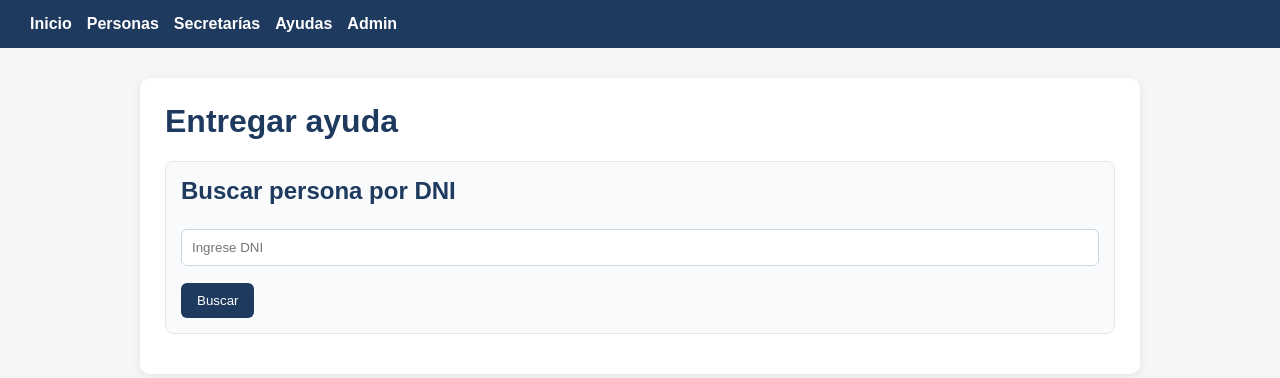
After one commit to NikkyChin/gestion_ayudas, a Django app: page /solicitudes/entregar/ in a window 1280 px wide. The commit adds this page. Shown: the top 378 px of the page. Run offline with Django 5.2, Linux system fonts and the light colour scheme; the visitor is signed in with stand-in values (Sample User, id 1).

Commit message:
Se agrego la opciones de buscar convivientes y darle ayudas a la cabeza de familia

```diff
--- a/config/urls.py
+++ b/config/urls.py
@@ -6,4 +6,5 @@ urlpatterns = [
     path("admin/", admin.site.urls),
     path("personas/", include("personas.urls")),
     path("secretarias/", include("secretarias.urls")),
+    path("solicitudes/", include("solicitudes.urls")),
 ]
--- /dev/null
+++ b/solicitudes/forms.py
@@ -0,0 +1,11 @@
+from django import forms
+from .models import EntregaAyuda
+
+
+class EntregaAyudaForm(forms.ModelForm):
+    class Meta:
+        model = EntregaAyuda
+        fields = ["ayuda", "descripcion"]
+        widgets = {
+            "descripcion": forms.Textarea(attrs={"rows": 4}),
+        }
--- a/solicitudes/models.py
+++ b/solicitudes/models.py
@@ -1,45 +1,51 @@
 from django.db import models
 from django.contrib.auth.models import User
-from personas.models import Persona
+from personas.models import Persona, Conviviente
 from secretarias.models import Ayuda
 
 
-class SolicitudAyuda(models.Model):
-
-    ESTADO_CHOICES = [
-        ("OTORGADA", "Otorgada"),
-        ("RECHAZADA", "Rechazada"),
-    ]
-
+class EntregaAyuda(models.Model):
     persona = models.ForeignKey(
         Persona,
         on_delete=models.PROTECT,
-        related_name="solicitudes"
+        related_name="entregas"
     )
-
     ayuda = models.ForeignKey(
         Ayuda,
-        on_delete=models.PROTECT
+        on_delete=models.PROTECT,
+        related_name="entregas"
     )
-
     usuario = models.ForeignKey(
         User,
-        on_delete=models.PROTECT
+        on_delete=models.PROTECT,
+        related_name="entregas_realizadas"
     )
-
     fecha = models.DateTimeField(auto_now_add=True)
-
-    estado = models.CharField(
-        max_length=10,
-        choices=ESTADO_CHOICES
-    )
-
-    observaciones = models.TextField(blank=True)
+    descripcion = models.TextField(blank=True)
 
     class Meta:
         ordering = ["-fecha"]
-        verbose_name = "Solicitud de ayuda"
-        verbose_name_plural = "Solicitudes de ayuda"
+        verbose_name = "Entrega de ayuda"
+        verbose_name_plural = "Entregas de ayuda"
 
     def __str__(self):
-        return f"{self.persona} - {self.ayuda} - {self.estado}"
+        return f"{self.persona} - {self.ayuda} - {self.fecha.strftime('%d/%m/%Y')}"
+
+
+class EntregaAyudaConviviente(models.Model):
+    entrega = models.ForeignKey(
+        EntregaAyuda,
+        on_delete=models.CASCADE,
+        related_name="convivientes_relacionados"
+    )
+    nombre = models.CharField(max_length=100)
+    apellido = models.CharField(max_length=100)
+    dni = models.CharField(max_length=20, blank=True)
+    parentesco = models.CharField(max_length=50, blank=True)
+
+    class Meta:
+        verbose_name = "Conviviente relacionado"
+        verbose_name_plural = "Convivientes relacionados"
+
+    def __str__(self):
+        return f"{self.apellido}, {self.nombre}"
--- /dev/null
+++ b/solicitudes/urls.py
@@ -0,0 +1,8 @@
+from django.urls import path
+from . import views
+
+app_name = "solicitudes"
+
+urlpatterns = [
+    path("entregar/", views.entregar_ayuda, name="entregar_ayuda"),
+]
--- a/solicitudes/views.py
+++ b/solicitudes/views.py
@@ -1,3 +1,62 @@
-from django.shortcuts import render
+from django.contrib.auth.decorators import login_required
+from django.shortcuts import render, redirect
+from personas.models import Persona, Conviviente
+from secretarias.models import Secretaria, Ayuda
+from .models import EntregaAyuda, EntregaAyudaConviviente
+from .forms import EntregaAyudaForm
 
-# Create your views here.
+
+@login_required
+def entregar_ayuda(request):
+    persona = None
+    conviviente_encontrado = None
+    dni = request.GET.get("dni") or request.POST.get("dni")
+
+    grupo = request.user.groups.first()
+    secretaria = None
+    ayudas = Ayuda.objects.none()
+
+    if grupo:
+        secretaria = Secretaria.objects.filter(nombre=grupo.name, activa=True).first()
+        if secretaria:
+            ayudas = Ayuda.objects.filter(secretaria=secretaria, activa=True)
+
+    if dni:
+        persona = Persona.objects.filter(dni=dni).first()
+
+        if not persona:
+            conviviente_encontrado = Conviviente.objects.filter(dni=dni).first()
+            if conviviente_encontrado:
+                persona = conviviente_encontrado.persona
+
+    if request.method == "POST" and persona:
+        form = EntregaAyudaForm(request.POST)
+        form.fields["ayuda"].queryset = ayudas
+
+        if form.is_valid():
+            entrega = form.save(commit=False)
+            entrega.persona = persona
+            entrega.usuario = request.user
+            entrega.save()
+
+            for conviviente in persona.convivientes.all():
+                EntregaAyudaConviviente.objects.create(
+                    entrega=entrega,
+                    nombre=conviviente.nombre,
+                    apellido=conviviente.apellido,
+                    dni=conviviente.dni,
+                    parentesco=conviviente.parentesco,
+                )
+
+            return redirect("personas:detalle_persona", persona_id=persona.id)
+    else:
+        form = EntregaAyudaForm()
+        form.fields["ayuda"].queryset = ayudas
+
+    return render(request, "solicitudes/entregar_ayuda.html", {
+        "persona": persona,
+        "conviviente_encontrado": conviviente_encontrado,
+        "dni": dni,
+        "form": form,
+        "secretaria": secretaria,
+    })
--- /dev/null
+++ b/templates/solicitudes/entregar_ayuda.html
@@ -0,0 +1,75 @@
+{% extends "base.html" %}
+
+{% block title %}Entregar ayuda{% endblock %}
+
+{% block content %}
+<h1>Entregar ayuda</h1>
+
+<div class="tarjeta">
+    <h2>Buscar persona por DNI</h2>
+
+    <form method="get">
+        <input type="text" name="dni" placeholder="Ingrese DNI">
+        <button type="submit">Buscar</button>
+    </form>
+</div>
+
+{% if dni and not persona %}
+    <div class="tarjeta">
+        <p>No se encontró ninguna persona ni conviviente con ese DNI.</p>
+    </div>
+{% elif conviviente_encontrado %}
+    <div class="tarjeta">
+        <p>
+            <strong>Atención:</strong> el DNI buscado pertenece al conviviente
+            <strong>{{ conviviente_encontrado.nombre }} {{ conviviente_encontrado.apellido }}</strong>
+            {% if conviviente_encontrado.parentesco %}
+                ({{ conviviente_encontrado.parentesco }})
+            {% endif %}
+            de <strong>{{ persona.nombre }} {{ persona.apellido }}</strong>.
+        </p>
+        <p>La ayuda será registrada en la ficha principal de esa persona.</p>
+    </div>
+{% endif %}
+
+{% if persona %}
+    <div class="tarjeta">
+        <h2>Persona seleccionada</h2>
+        <p><strong>Nombre:</strong> {{ persona.nombre }} {{ persona.apellido }}</p>
+        <p><strong>DNI:</strong> {{ persona.dni }}</p>
+        <p><strong>Dirección:</strong> {{ persona.direccion }}</p>
+        <p><strong>Barrio:</strong> {{ persona.barrio }}</p>
+
+        <h3>Convivientes declarados</h3>
+        <ul>
+            {% for conviviente in persona.convivientes.all %}
+                <li>
+                    {{ conviviente.nombre }} {{ conviviente.apellido }}
+                    {% if conviviente.parentesco %}- {{ conviviente.parentesco }}{% endif %}
+                    {% if conviviente.dni %}- DNI {{ conviviente.dni }}{% endif %}
+                </li>
+            {% empty %}
+                <li>No tiene convivientes declarados.</li>
+            {% endfor %}
+        </ul>
+    </div>
+
+    <div class="tarjeta">
+        <h2>Registrar entrega</h2>
+
+        {% if secretaria %}
+            <p><strong>Secretaría:</strong> {{ secretaria.nombre }}</p>
+        {% endif %}
+
+        <form method="post">
+            {% csrf_token %}
+            <input type="hidden" name="dni" value="{{ dni }}">
+
+            {{ form.as_p }}
+
+            <button type="submit">Guardar entrega</button>
+        </form>
+    </div>
+{% endif %}
+
+{% endblock %}
--- a/templates/usuarios/inicio.html
+++ b/templates/usuarios/inicio.html
@@ -24,7 +24,7 @@
     <div class="acciones">
         <a class="btn" href="{% url 'personas:lista_personas' %}">Ver personas</a>
         <a class="btn" href="{% url 'personas:crear_persona' %}">Registrar persona</a>
-        <a class="btn" href="#">Entregar ayuda</a>
+        <a class="btn" href="{% url 'solicitudes:entregar_ayuda' %}">Entregar ayuda</a>
     </div>
 </div>
 
```
Also changed, not shown: solicitudes/admin.py (+13 -6 lines), templates/personas/detalle_persona.html (+18 -0 lines), solicitudes/migrations/0002_entregaayuda_entregaayudaconviviente_and_more.py (added).
